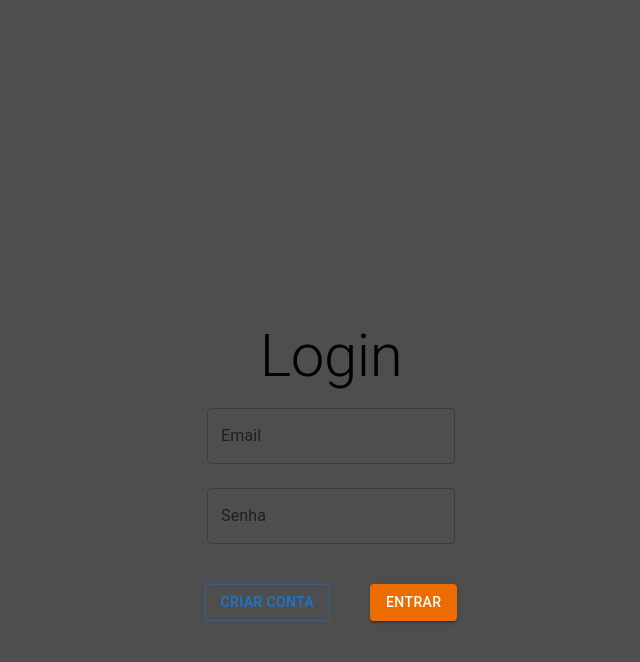
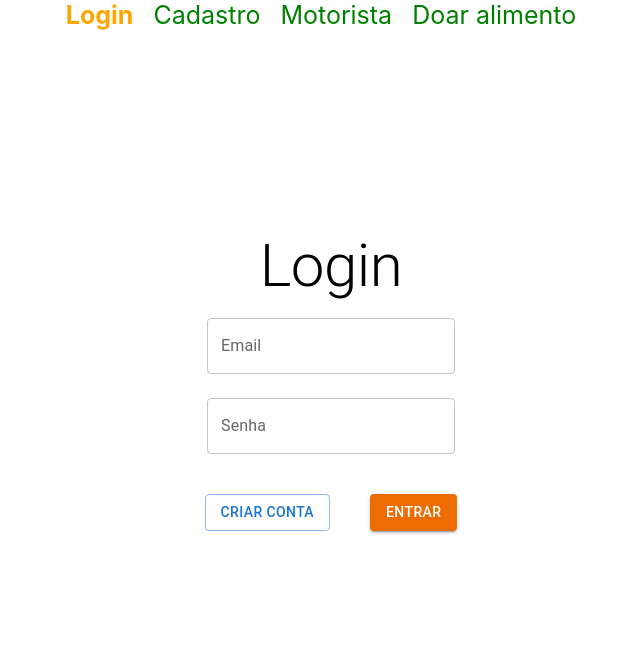
Before and after one commit to Prodal-Software/Software, a React (Create React App) app in the folder src/: page /login in a window 1280 px wide. Shown: the top 662 px of the page, without its empty margins (309-949 px from the left). Built offline with nearby package versions, Linux system fonts and the light colour scheme.

Commit message:
Added Routing and NavBar component

```diff
--- a/src/src/App.js
+++ b/src/src/App.js
@@ -1,4 +1,6 @@
 import './App.css';
+import { Routes, Route } from 'react-router-dom'
+import Navbar from './components/Navbar';
 import Cadastro from './pages/Cadastro';
 import DoarAlimento from './pages/DoarAlimento';
 import Login from './pages/Login';
@@ -7,10 +9,13 @@ import Motorista from './pages/Motorista';
 function App() {
   return (
     <div className="App">
-      <Login></Login>
-      {/* <Cadastro></Cadastro>
-      <DoarAlimento></DoarAlimento>
-      <Motorista/> */}
+      <Navbar/>
+        <Routes>
+          <Route path='/login' element={<Login/>}/>
+          <Route path='/cadastro' element={<Cadastro/>}/>
+          <Route path='/motorista' element={<Motorista/>}/>
+          <Route path='/doacao' element={<DoarAlimento/>}/>
+        </Routes>
     </div>
   );
 }
--- /dev/null
+++ b/src/src/components/Navbar.js
@@ -0,0 +1,22 @@
+import { NavLink } from "react-router-dom";
+
+export const Navbar = () => {
+    const navLinkStyle = ({ isActive }) => {
+        return {
+            marginRight: '20px',
+            fontSize: '25px',
+            color: isActive? 'orange' : 'green',
+            fontWeight: isActive? 'bold' : 'normal',
+            textDecoration: 'none'
+        }
+    }
+    return(
+        <nav>
+            <NavLink style={navLinkStyle} to={'/login'}>Login</NavLink>
+            <NavLink style={navLinkStyle} to={'/cadastro'}>Cadastro</NavLink>
+            <NavLink style={navLinkStyle} to={'/motorista'}>Motorista</NavLink>
+            <NavLink style={navLinkStyle} to={'/doacao'}>Doar alimento</NavLink>
+        </nav>
+    );
+}
+export default Navbar
--- a/src/src/index.css
+++ b/src/src/index.css
@@ -1,5 +1,5 @@
 body {
-  background-color: rgba(48, 48, 48, 0.851);
+  /* background-color: rgba(48, 48, 48, 0.851); */
   margin: 0;
   font-family: -apple-system, BlinkMacSystemFont, 'Segoe UI', 'Roboto', 'Oxygen',
     'Ubuntu', 'Cantarell', 'Fira Sans', 'Droid Sans', 'Helvetica Neue',
--- a/src/src/index.js
+++ b/src/src/index.js
@@ -2,12 +2,15 @@ import React from 'react';
 import ReactDOM from 'react-dom/client';
 import './index.css';
 import App from './App';
+import { BrowserRouter } from 'react-router-dom'
 import reportWebVitals from './reportWebVitals';
 
 const root = ReactDOM.createRoot(document.getElementById('root'));
 root.render(
   <React.StrictMode>
-    <App />
+    <BrowserRouter>
+      <App />
+    </BrowserRouter>
   </React.StrictMode>
 );
 
--- a/src/src/pages/Login.js
+++ b/src/src/pages/Login.js
@@ -1,6 +1,7 @@
 import { Box, Typography, Button, Stack } from '@mui/material';
 import Input from '../components/Input';
 import { useState } from 'react'
+import { Card } from '@mui/joy';
 
 export const Login = () => {
     const [email,setEmail] = useState('');
@@ -23,10 +24,8 @@ export const Login = () => {
       console.log(credenciais);
     }
 
-
-
     return (
-        <Box alignContent={'center'} marginTop={'25%'}>
+      <Box display={'flex'} flexDirection={'column'} paddingTop={'200px'}>
           <Typography variant='h2'>Login</Typography>
           <form onSubmit={handleSubmit}>
             <Input label='Email' type='email' value={email} color='warning' onChange={handleEmailChange}/>
@@ -37,9 +36,7 @@ export const Login = () => {
               <Button variant='outlined'>Criar Conta</Button>
               <Button variant='contained' color='warning' type='submit'>Entrar</Button>
             </Stack>
-
           </form>
-
       </Box>
     )
 }
```
Also changed, not shown: src/src/components/Templates/CardDoação.js (renamed from src/src/components/CardTemplateDoação.js), 1 other file (tests, documents, lock files or other folders). Lines whose indentation alone changed are shown as unchanged.
